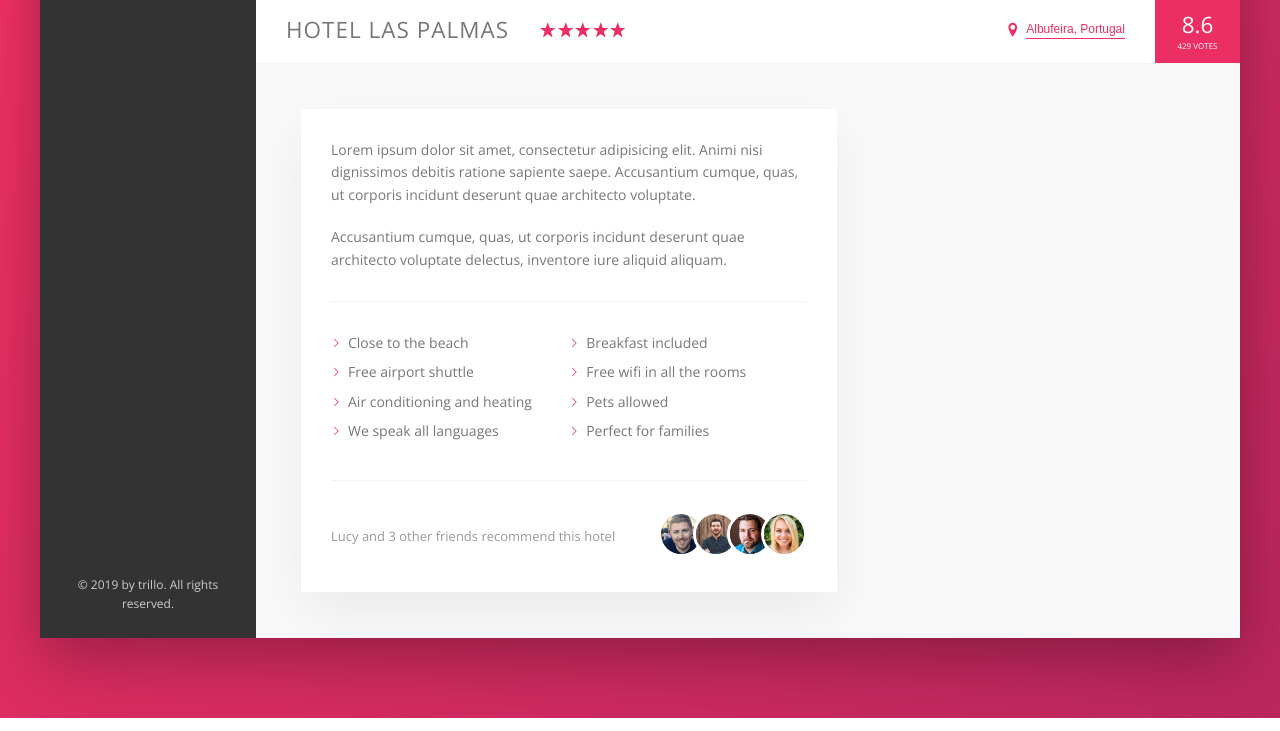
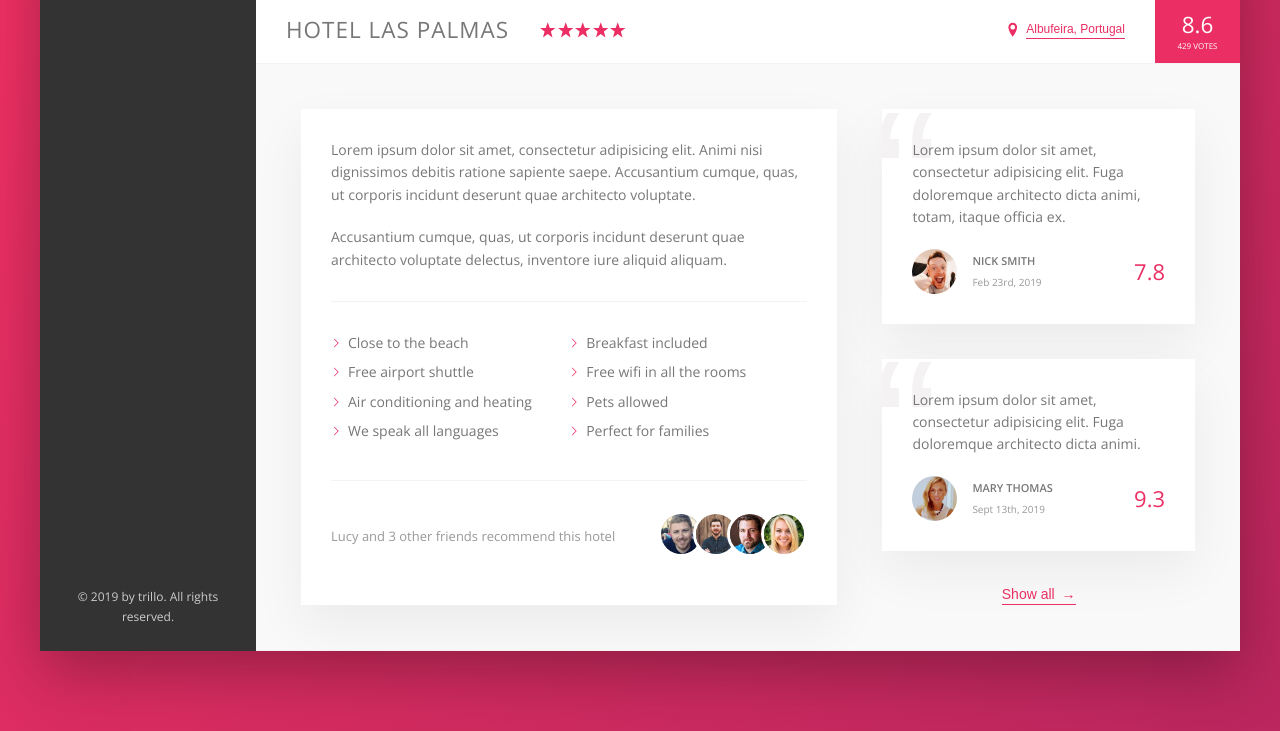
Before and after one commit to danijmoss/Flexbox-Trillo, a website: page index.html in a window 1280 px wide. Shown: the part 538-1269 px from the top of the page. Drawn offline with nearby package versions, Linux system fonts and the light colour scheme.

Commit message:
completed user reviews

```diff
--- a/index.html
+++ b/index.html
@@ -226,7 +226,46 @@
             <!-- End Hotel Description -->
 
             <!-- User Reviews -->
-            <div class="user-reviews"></div>
+            <div class="user-reviews">
+              <figure class="review">
+                <blockquote class="review__text">
+                  Lorem ipsum dolor sit amet, consectetur adipisicing elit. Fuga
+                  doloremque architecto dicta animi, totam, itaque officia ex.
+                </blockquote>
+                <figcaption class="review__user">
+                  <img
+                    src="img/user-1.jpg"
+                    alt="User 1"
+                    class="review__photo"
+                  />
+                  <div class="review__user-box">
+                    <p class="review__user-name">Nick Smith</p>
+                    <p class="review__user-date">Feb 23rd, 2019</p>
+                  </div>
+                  <div class="review__rating">7.8</div>
+                </figcaption>
+              </figure>
+              <figure class="review">
+                <blockquote class="review__text">
+                  Lorem ipsum dolor sit amet, consectetur adipisicing elit. Fuga
+                  doloremque architecto dicta animi.
+                </blockquote>
+                <figcaption class="review__user">
+                  <img
+                    src="img/user-2.jpg"
+                    alt="User 2"
+                    class="review__photo"
+                  />
+                  <div class="review__user-box">
+                    <p class="review__user-name">Mary Thomas</p>
+                    <p class="review__user-date">Sept 13th, 2019</p>
+                  </div>
+                  <div class="review__rating">9.3</div>
+                </figcaption>
+              </figure>
+
+              <button class="btn-inline">Show all <span>&rarr;</span></button>
+            </div>
             <!-- End User Reviews -->
           </div>
           <!-- End Hotel Details -->
--- a/sass/_components.scss
+++ b/sass/_components.scss
@@ -269,8 +269,17 @@
   cursor: pointer;
   transition: all 0.2s;
 
+  & span {
+    margin-left: 0.3rem;
+    transition: margin-left 0.2s;
+  }
+
   &:hover {
     color: var(--color-grey-dark-1);
+
+    span {
+      margin-left: 0.8rem;
+    }
   }
 
   &:focus {
@@ -367,3 +376,66 @@
     }
   }
 }
+
+//////////////////////////////////////////
+// User Reviews
+.review {
+  background-color: #fff;
+  box-shadow: var(--shadow-light);
+  padding: 3rem;
+  margin-bottom: 3.5rem;
+  position: relative;
+  overflow: hidden;
+
+  &__text {
+    margin-bottom: 2rem;
+    z-index: 10;
+    position: relative;
+  }
+
+  &__user {
+    display: flex;
+    align-items: center;
+  }
+
+  &__photo {
+    height: 4.5rem;
+    width: 4.5rem;
+    border-radius: 50%;
+    margin-right: 1.5rem;
+  }
+
+  &__user-box {
+    margin-right: auto;
+  }
+
+  &__user-name {
+    font-size: 1.1rem;
+    font-weight: 600;
+    text-transform: uppercase;
+    margin-bottom: 0.4rem;
+  }
+
+  &__user-date {
+    font-size: 1rem;
+    color: var(--color-grey-dark-3);
+  }
+
+  &__rating {
+    color: var(--color-primary);
+    font-size: 2.2rem;
+    font-weight: 300;
+  }
+
+  &::before {
+    content: "\201C";
+    position: absolute;
+    top: -2.75rem;
+    left: -1rem;
+    line-height: 1;
+    font-size: 20rem;
+    color: var(--color-grey-light-2);
+    font-family: sans-serif;
+    z-index: 1;
+  }
+}
--- a/sass/_layout.scss
+++ b/sass/_layout.scss
@@ -40,13 +40,13 @@
 
 .detail {
   display: flex;
+  font-size: 1.4rem;
   padding: 4.5rem;
   background-color: var(--color-grey-light-1);
   border-bottom: var(--line);
 }
 
 .description {
-  font-size: 1.4rem;
   background-color: #fff;
   box-shadow: var(--shadow-light);
   padding: 3rem;
@@ -56,4 +56,8 @@
 
 .user-reviews {
   flex: 1;
+
+  display: flex;
+  flex-direction: column;
+  align-items: center;
 }
```
Also changed, not shown: css/style.css.
